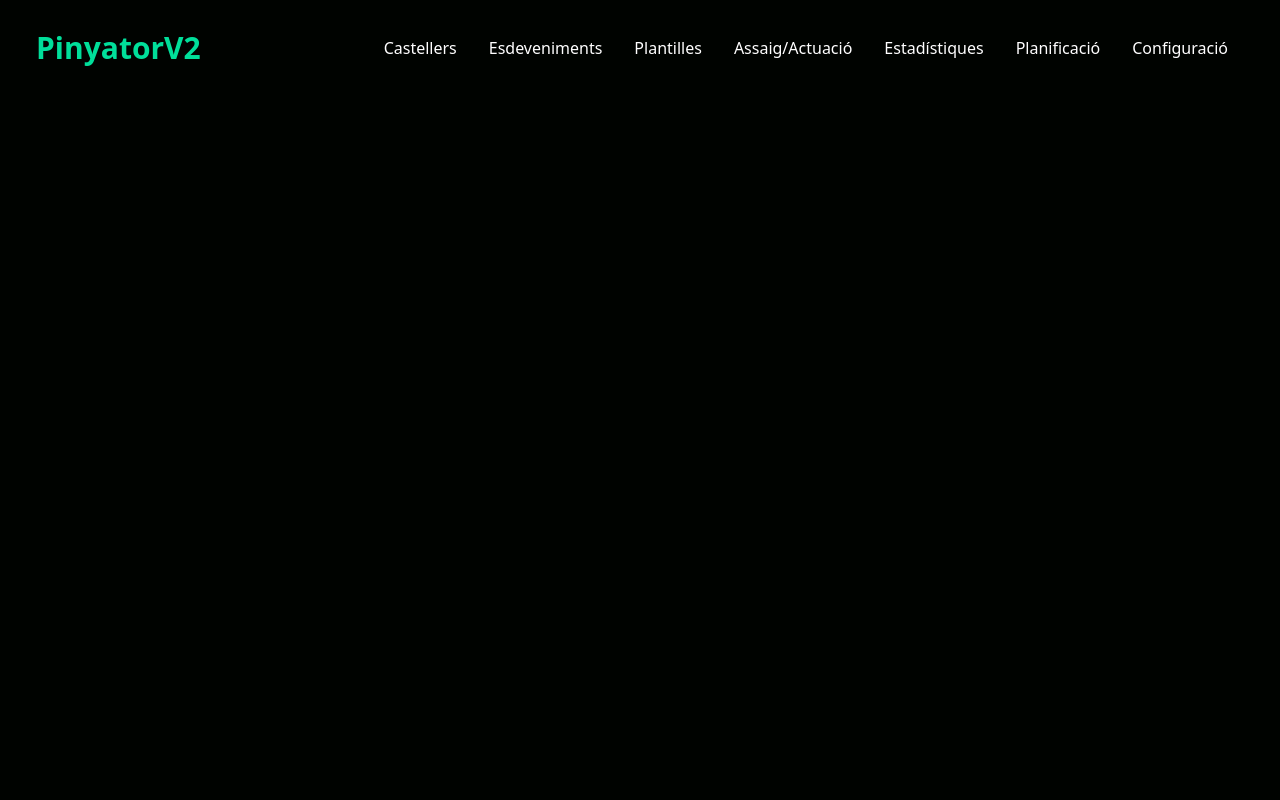
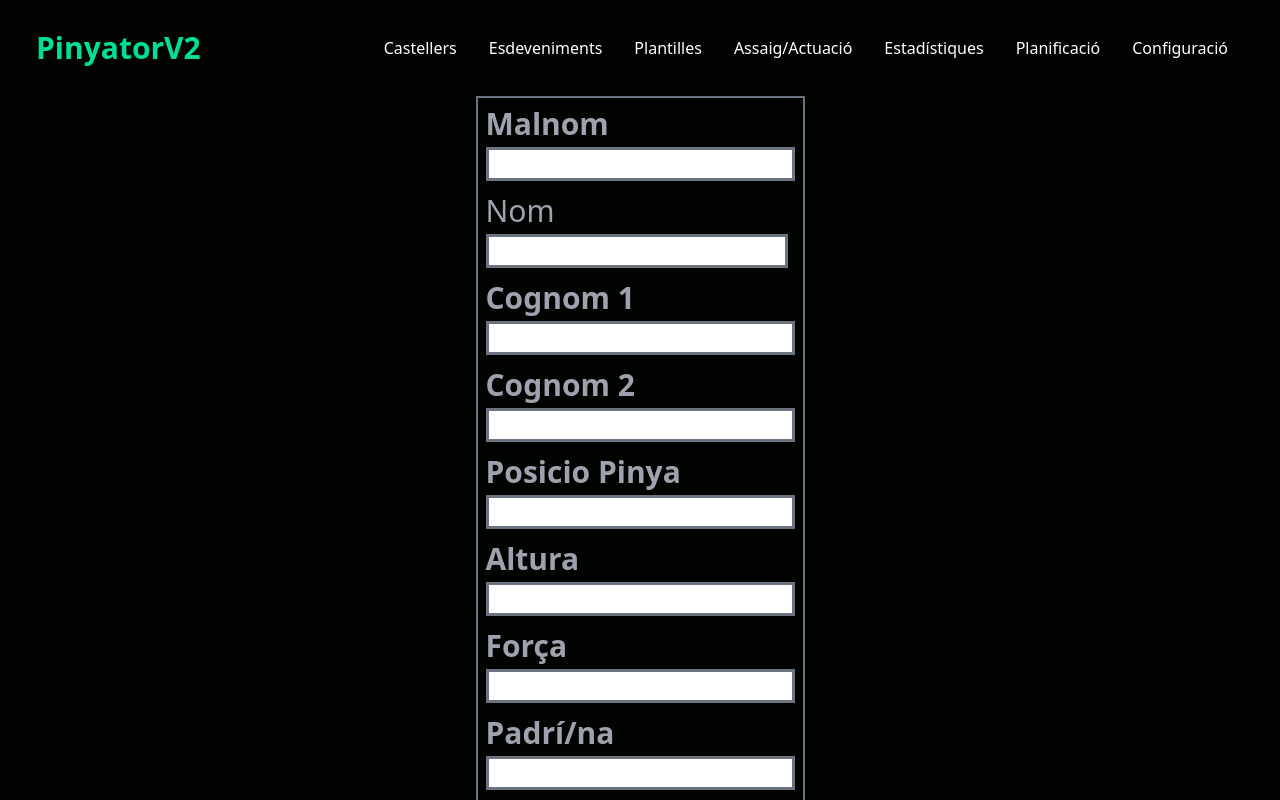
Before and after one commit to aleixtm13/pinyatorV2FrontEnd, a React (Create React App) app in the folder pinyatorv2frontend/: page /castellers/add in a window 1280 px wide. Shown: the top 800 px of the page. Built offline with nearby package versions, Linux system fonts and the light colour scheme; the HTML template or start-up script is replaced by a standard one.

Commit message:
Added page for adding castellers and its form

```diff
--- a/pinyatorv2frontend/src/App.js
+++ b/pinyatorv2frontend/src/App.js
@@ -10,6 +10,7 @@ import Esdeveniments from './pages/Esdeveniments';
 import Planificacio from './pages/Planificacio';
 import Plantilles from './pages/Plantilles';
 import Estadistiques from './pages/Estadistiques';
+import AddCasteller from './pages/AddCasteller';
 
 import BASE_API_PATH from './utils/constants';
 
@@ -17,13 +18,13 @@ import BASE_API_PATH from './utils/constants';
 
 const App = () => {
 
-
   return (
     <div>
       <Navbar/>
       <Routes>
         <Route path='/' element={<Home/>}/>
         <Route path='/castellers' element={<Castellers/>}/>
+        <Route path='/castellers/add' element={<AddCasteller/>}/>
         <Route path='/esdeveniments' element={<Esdeveniments/>}/>
         <Route path='/plantilles' element={<Plantilles/>}/>
         <Route path='/assajos' element={<Assajos/>}/>
--- /dev/null
+++ b/pinyatorv2frontend/src/pages/AddCasteller.jsx
@@ -0,0 +1,119 @@
+import React from 'react';
+import { useRef, setState} from 'react';
+import BASE_API_PATH from '../utils/constants';
+
+const AddCasteller = () => {
+
+  {/* Refs dels inputs del formulari que farem servir per després
+      crear la http request per el servidor que inserti el casteller. */}
+  const malnomRef = useRef();
+  const alturaRef = useRef();
+  const forcaRef = useRef();
+  const pinyaRef = useRef();
+  const nomRef = useRef();
+  const cognom1Ref = useRef();
+  const cognom2Ref = useRef();
+  const familiaRef = useRef();
+  const estatRef = useRef();
+
+  const handleSubmit = (event) => {
+    event.preventDefault();
+
+    const malnom = malnomRef.current.value;
+    const altura = alturaRef.current.value;
+    const forca = forcaRef.current.value;
+    const posPinya = pinyaRef.current.value;
+    const nom = nomRef.current.value;
+    const cognom1 = cognom1Ref.current.value;
+    const cognom2 = cognom2Ref.current.value;
+    const familia = familiaRef.current.value;
+    const estat = estatRef.current.value;
+
+    const bodyReq = {
+      malNom: malnom,
+      altura: altura,
+      forca: forca,
+      posicioPinya: posPinya,
+      nom: nom,
+      cognom_1: cognom1,
+      cognom_2: cognom2,
+      family: familia,
+      state: estat
+    }
+
+
+    console.log("body nostre:", JSON.stringify(bodyReq));
+
+
+    const requestOptions = {
+      method: "POST",
+      body: JSON.stringify({}),
+      headers: {"Content-type": "application/json; charset=UTF-8"}
+    };
+
+    {/* Peta d'alguna manera perquè passa el body de la request buit al servidor. */}
+    fetch(`${BASE_API_PATH}/addcasteller`,requestOptions)
+      .then(response => {response.json(); console.log("respjson: ", response)})
+      .then(data => {console.log("Data: ", data)})
+      .catch((err) => console.log("Error: ", err));
+
+  }
+
+  return (
+    <div className='flex justify-center items-center mb-3'>
+    <div className='border-2 border-rounded border-gray-500'>
+    <form className='m-2' method='POST' onSubmit={handleSubmit}>
+      <div className='font-bold text-3xl text-gray-400 mb-3'>
+        <label htmlFor="Malnom">Malnom</label>
+        <br/>
+        <input className="text-black text-xl border-[3px] border-rounded border-gray-500" id="malnom" type="text" ref={malnomRef} required/>
+      </div>
+      <div className='ffont-bold text-3xl text-gray-400 mb-3'>
+        <label htmlFor="Nom">Nom</label>
+        <br/>
+        <input className="text-black text-xl border-[3px] border-rounded border-gray-500" id="nom" type="text" ref={nomRef} required/>
+      </div>
+      <div className='font-bold text-3xl text-gray-400 mb-3'>
+        <label htmlFor="Cognom1">Cognom 1</label>
+        <br/>
+        <input className="text-black text-xl border-[3px] border-rounded border-gray-500" id="cognom_1" type="text" ref={cognom1Ref} required/>
+      </div>
+      <div className='font-bold text-3xl text-gray-400 mb-3'>
+        <label htmlFor="Cognom2">Cognom 2</label>
+        <br/>
+        <input className="text-black text-xl border-[3px] border-rounded border-gray-500" id="cognom_2" type="text" ref={cognom2Ref} required/>
+      </div>
+      <div className='font-bold text-3xl text-gray-400 mb-3'>
+        <label htmlFor="Posicio">Posicio Pinya</label>
+        <br/>
+        <input className="text-black text-xl border-[3px] border-rounded border-gray-500" id="posicio" type="number" ref={pinyaRef} required/>
+      </div>
+      <div className='font-bold text-3xl text-gray-400 mb-3'>
+        <label htmlFor="Altura">Altura</label>
+        <br/>
+        <input className="text-black text-xl border-[3px] border-rounded border-gray-500" id="altura" type="number" ref={alturaRef} required/>
+      </div>
+      <div className='font-bold text-3xl text-gray-400 mb-3'>
+        <label htmlFor="Forca">Força</label>
+        <br/>
+        <input className="text-black text-xl border-[3px] border-rounded border-gray-500" id="forca" type="number" ref={forcaRef} required/>
+      </div>
+      <div className='font-bold text-3xl text-gray-400 mb-3'>
+        <label htmlFor="Familia">Padrí/na</label>
+        <br/>
+        <input className="text-black text-xl border-[3px] border-rounded border-gray-500" id="familia" type="number" ref={familiaRef} required/>
+      </div>
+      <div className='font-bold text-3xl text-gray-400 mb-3'>
+        <label htmlFor="Estat">Estat</label>
+        <br/>
+        <input className="text-black text-xl border-[3px] border-rounded border-gray-500" id="Estat" type="number" ref={estatRef} required/>
+      </div>
+      <button className="mt-3 mx-7 bg-blue-500 hover:bg-blue-700 text-white font-bold py-2 px-4 border border-blue-700 rounded"
+      type="submit">Afegir casteller</button>
+    </form>
+    </div>
+    </div>
+  );
+};
+
+export default AddCasteller;
--- a/pinyatorv2frontend/src/pages/Castellers.jsx
+++ b/pinyatorv2frontend/src/pages/Castellers.jsx
@@ -1,4 +1,5 @@
 import React from 'react'
+import { Link } from 'react-router-dom';
 
 import TaulaCastellers from '../components/TaulaCastellers';
 
@@ -7,9 +8,11 @@ const Castellers = () => {
   {/* Ha de mostrar una taula amb els atributs importants de tots els castellers de la base de dades */}
   return (
     <div>
+      <Link to="add">
       <button className="m-3 bg-blue-500 hover:bg-blue-700 text-white font-bold py-2 px-4 border border-blue-700 rounded">
         Nou Casteller
       </button>
+      </Link>
       <TaulaCastellers/>
     </div>
   )
--- a/pinyatorv2frontend/src/pages/Home.jsx
+++ b/pinyatorv2frontend/src/pages/Home.jsx
@@ -3,7 +3,7 @@ import React from 'react'
 const Home = () => {
   return (
     <div className='flex justify-center items-center'>
-        <h1 className='5xl font-bold underline underline-offset-2 text-white'>Benvinguts al PinyatorV2</h1>
+        <h1 className='text-4xl font-bold underline underline-offset-2 text-white'>Benvinguts al PinyatorV2</h1>
     </div>
   )
 }
```
